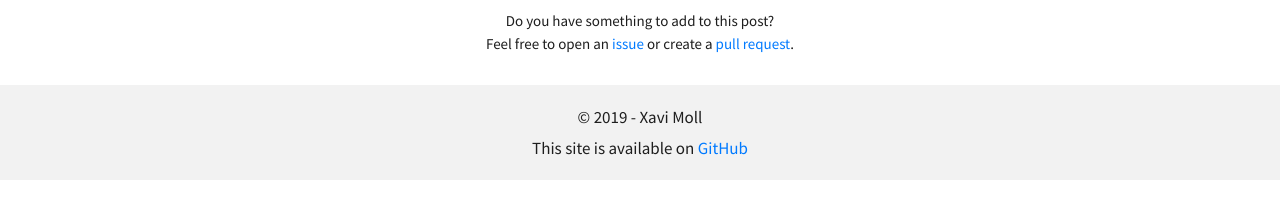
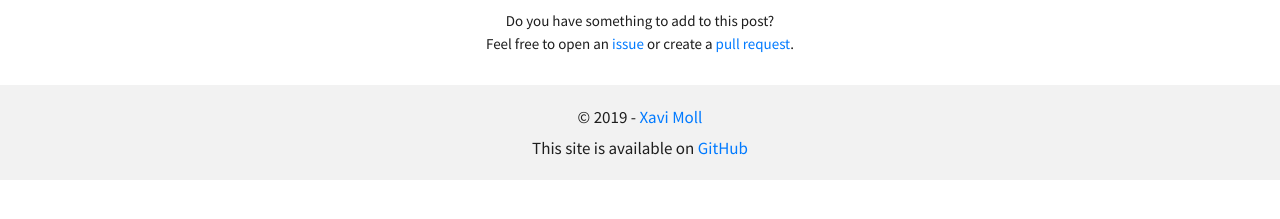
Before and after one commit to xmollv/xmollv.github.io, a Jekyll site: the page built from _posts/2019-01-29-welcome-to-jekyll.markdown, in a window 1280 px wide. Shown: the part 640-859 px from the top of the page. Built offline with Jekyll 4.4.1, drawn with Linux system fonts in a browser that asks for light colours; part of the change alters nothing that is shown.

```diff
--- a/_includes/footer.html
+++ b/_includes/footer.html
@@ -1,2 +1,2 @@
-<section>&copy; <script>document.write(new Date().getFullYear());</script> - {{ site.author }} </section>
+<section>&copy; <script>document.write(new Date().getFullYear());</script> - <a href="https://twitter.com/{{ site.twitter_username }}">{{ site.author }}</a> </section>
 <section>This site is available on <a href="{{ site.github_url }}">GitHub</a></section>
```
